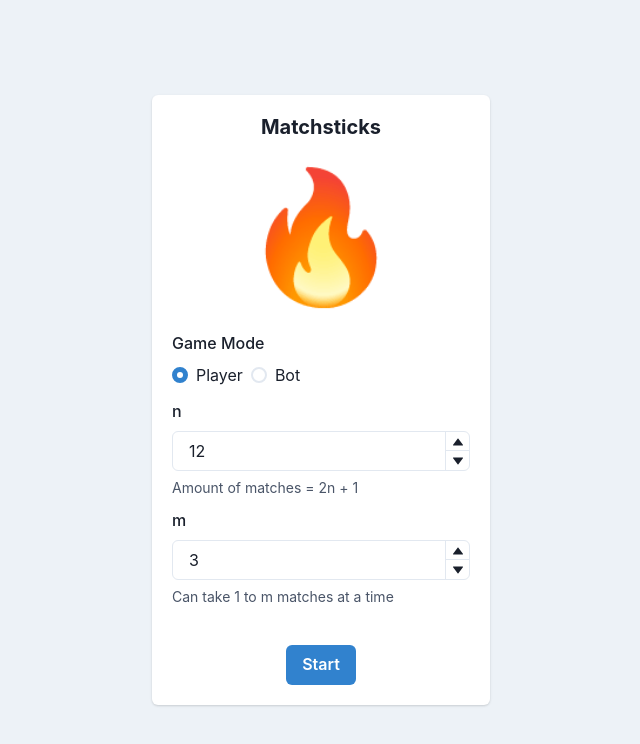
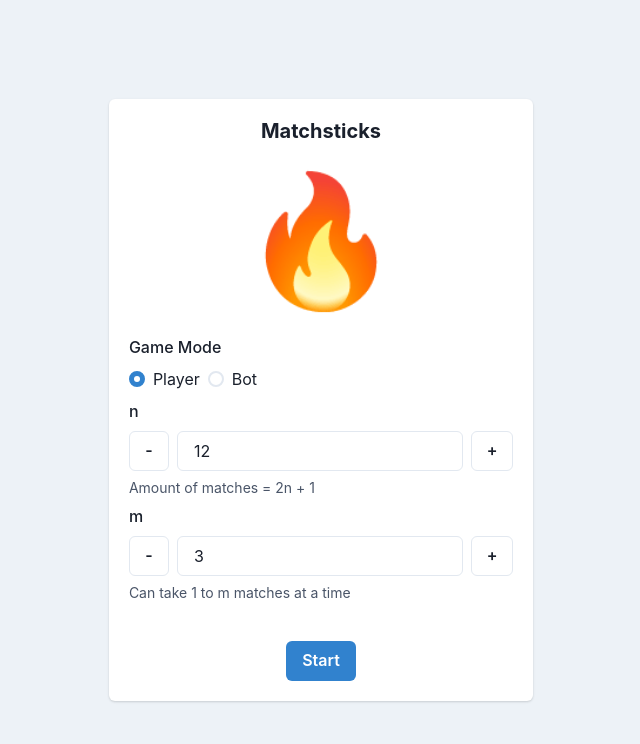
Before and after one commit to Anddrrew/sm-test-task, a React (Create React App) app: page / in a window 1280 px wide. Shown: the top 744 px of the page, without its empty margins (319-959 px from the left). Built offline with nearby package versions, Linux system fonts and the light colour scheme.

Commit message:
Changed UI for number inputs

```diff
--- a/src/components/Board/ControlCard.tsx
+++ b/src/components/Board/ControlCard.tsx
@@ -1,17 +1,5 @@
-import {
-  Button,
-  Card,
-  CardBody,
-  CardFooter,
-  FormLabel,
-  HStack,
-  NumberDecrementStepper,
-  NumberIncrementStepper,
-  NumberInput,
-  NumberInputField,
-  NumberInputStepper,
-  Text,
-} from '@chakra-ui/react';
+import { Button, Card, CardBody, CardFooter, FormLabel, HStack, Text } from '@chakra-ui/react';
+import NumberInput from '../common/NumberInput';
 
 type Props = {
   take: number;
@@ -29,13 +17,7 @@ export default function ControlCard({ take, maxTake, isDisabled, onChange, onCli
           <FormLabel>Match quantity</FormLabel>
           <Text>Max: {maxTake}</Text>
         </HStack>
-        <NumberInput value={take} min={1} max={maxTake} onChange={(v) => onChange(Number(v))}>
-          <NumberInputField />
-          <NumberInputStepper>
-            <NumberIncrementStepper />
-            <NumberDecrementStepper />
-          </NumberInputStepper>
-        </NumberInput>
+        <NumberInput value={take} min={1} max={maxTake} onChange={onChange} />
       </CardBody>
       <CardFooter>
         <Button colorScheme='blue' onClick={() => onClick(take)} isDisabled={isDisabled}>
--- a/src/components/StartCard.tsx
+++ b/src/components/StartCard.tsx
@@ -12,17 +12,13 @@ import {
   FormLabel,
   Heading,
   HStack,
-  NumberDecrementStepper,
-  NumberIncrementStepper,
-  NumberInput,
-  NumberInputField,
-  NumberInputStepper,
   Radio,
   RadioGroup,
   Stack,
 } from '@chakra-ui/react';
 import { useGame } from '../providers/GameProvider';
 import { GameMode } from '../types';
+import NumberInput from './common/NumberInput';
 
 export default function StartCard() {
   const { startGame } = useGame();
@@ -43,10 +39,10 @@ export default function StartCard() {
         <Center>
           <Box fontSize='9xl'>🔥</Box>
         </Center>
-        <Stack gap={3}>
+        <Stack gap={2}>
           <FormControl>
-            <FormLabel>Game Mode</FormLabel>
             <RadioGroup value={mode} onChange={(v) => setMode(v as GameMode)}>
+              <FormLabel>Game Mode</FormLabel>
               <HStack>
                 <Radio value={GameMode.PLAYER}>Player</Radio>
                 <Radio value={GameMode.BOT}>Bot</Radio>
@@ -56,25 +52,13 @@ export default function StartCard() {
 
           <FormControl>
             <FormLabel>n</FormLabel>
-            <NumberInput value={n} min={1} onChange={(v) => setN(Number(v))} isRequired>
-              <NumberInputField />
-              <NumberInputStepper>
-                <NumberIncrementStepper />
-                <NumberDecrementStepper />
-              </NumberInputStepper>
-            </NumberInput>
+            <NumberInput value={n} min={1} onChange={setN} />
             <FormHelperText>Amount of matches = 2n + 1</FormHelperText>
           </FormControl>
 
           <FormControl>
             <FormLabel>m</FormLabel>
-            <NumberInput value={m} min={1} max={2 * n + 1} onChange={(v) => setM(Number(v))} isRequired>
-              <NumberInputField />
-              <NumberInputStepper>
-                <NumberIncrementStepper />
-                <NumberDecrementStepper />
-              </NumberInputStepper>
-            </NumberInput>
+            <NumberInput value={m} min={1} max={2 * n + 1} onChange={setM} />
             <FormHelperText>Can take 1 to m matches at a time</FormHelperText>
           </FormControl>
         </Stack>
--- /dev/null
+++ b/src/components/common/NumberInput.tsx
@@ -0,0 +1,35 @@
+import { Button, HStack, Input, useNumberInput } from '@chakra-ui/react';
+
+type Props = {
+  value: number;
+  min?: number;
+  max?: number;
+  onChange: (v: number) => void;
+};
+
+export default function NumberInput({ value, min, max, onChange }: Props) {
+  const { getInputProps, getIncrementButtonProps, getDecrementButtonProps } = useNumberInput({
+    value,
+    min,
+    max,
+    step: 1,
+    onChange: (v) => onChange(Number(v)),
+    focusInputOnChange: false,
+  });
+
+  const inc = getIncrementButtonProps();
+  const dec = getDecrementButtonProps();
+  const input = getInputProps();
+
+  return (
+    <HStack>
+      <Button {...dec} variant='outline'>
+        -
+      </Button>
+      <Input {...input} />
+      <Button {...inc} variant='outline'>
+        +
+      </Button>
+    </HStack>
+  );
+}
```
